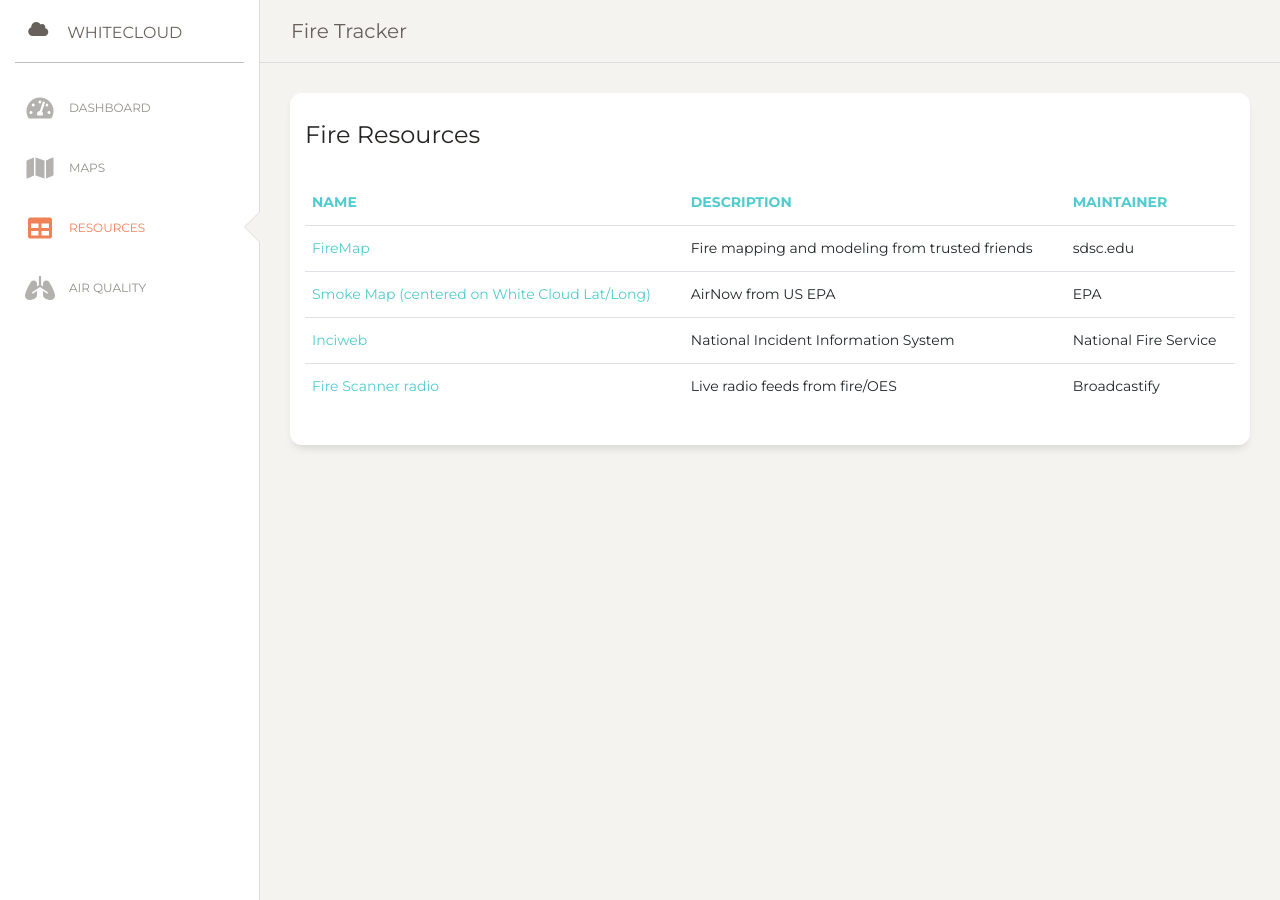
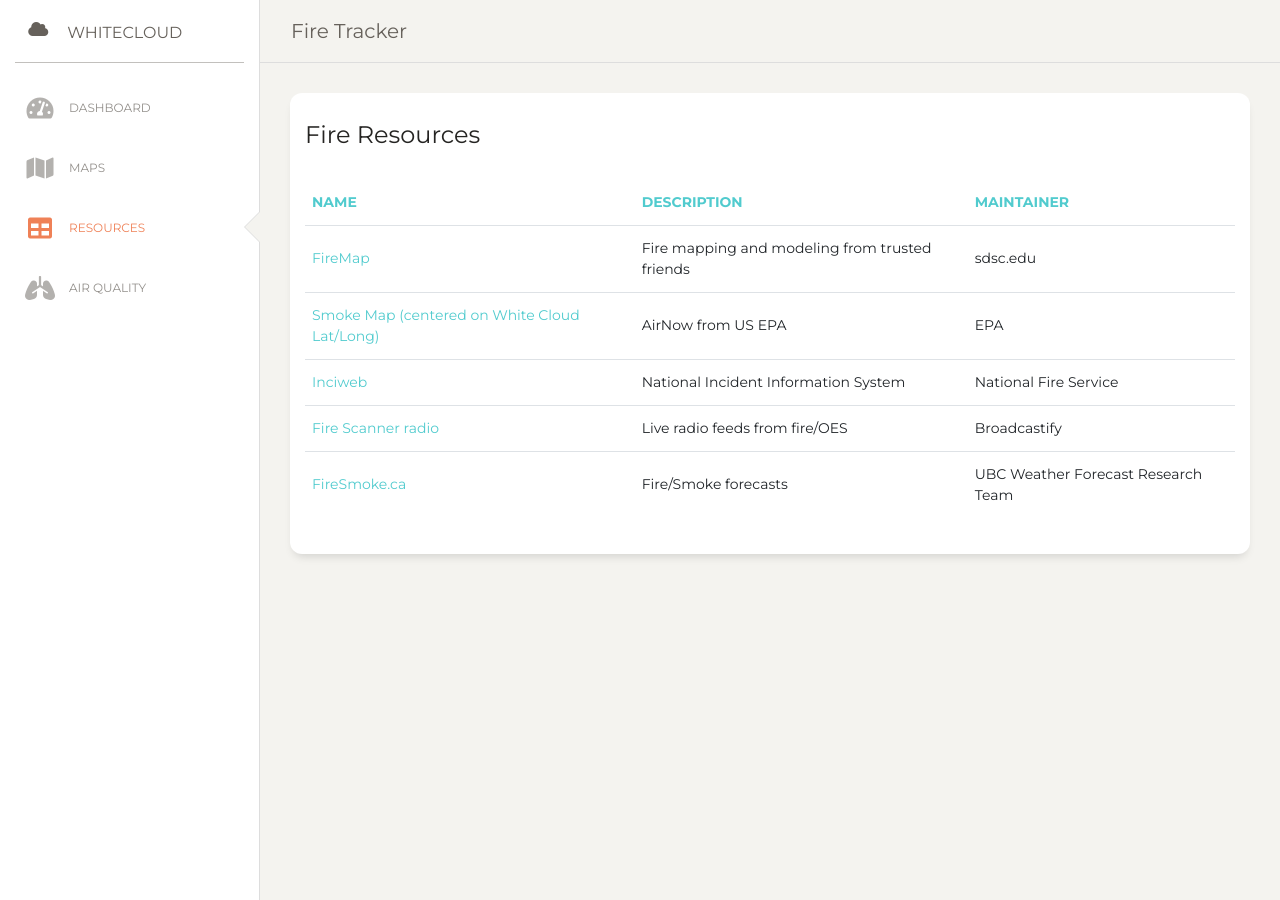
Before and after one commit to whiteclouded/whiteclouded.github.io, a Jekyll site: the page built from resources/index.html, in a window 1280 px wide. Built offline with Jekyll 4.4.1, drawn with Linux system fonts in a browser that asks for light colours.

Commit message:
added smoke forecast

```diff
--- a/_data/resources.yml
+++ b/_data/resources.yml
@@ -17,3 +17,8 @@
   description: Live radio feeds from fire/OES
   maintainer: Broadcastify
   url: https://www.broadcastify.com/listen/ctid/211
+
+- name: FireSmoke.ca
+  description: Fire/Smoke forecasts
+  maintainer: UBC Weather Forecast Research Team
+  url: http://firesmoke.ca/forecasts/current/
```
